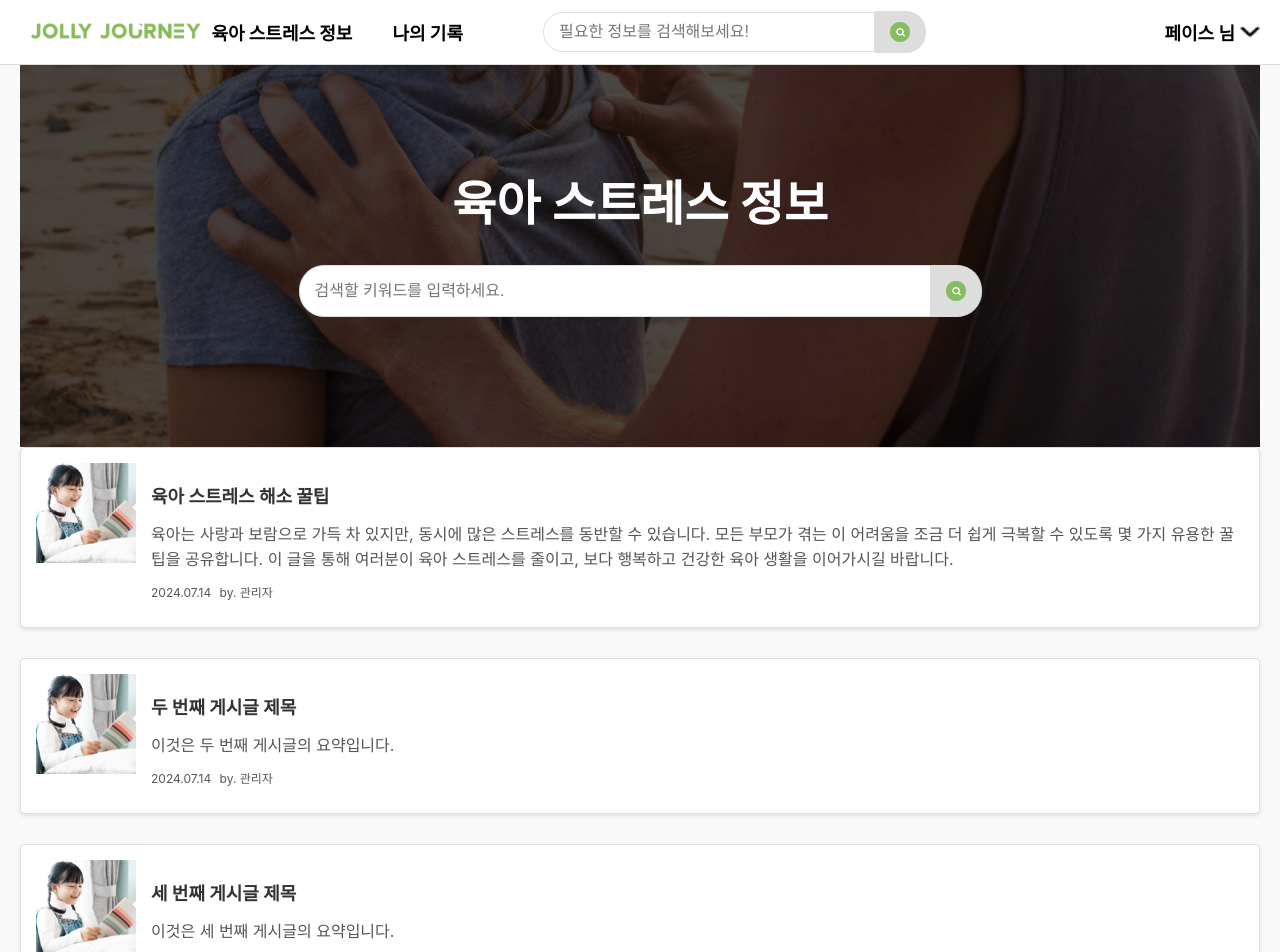
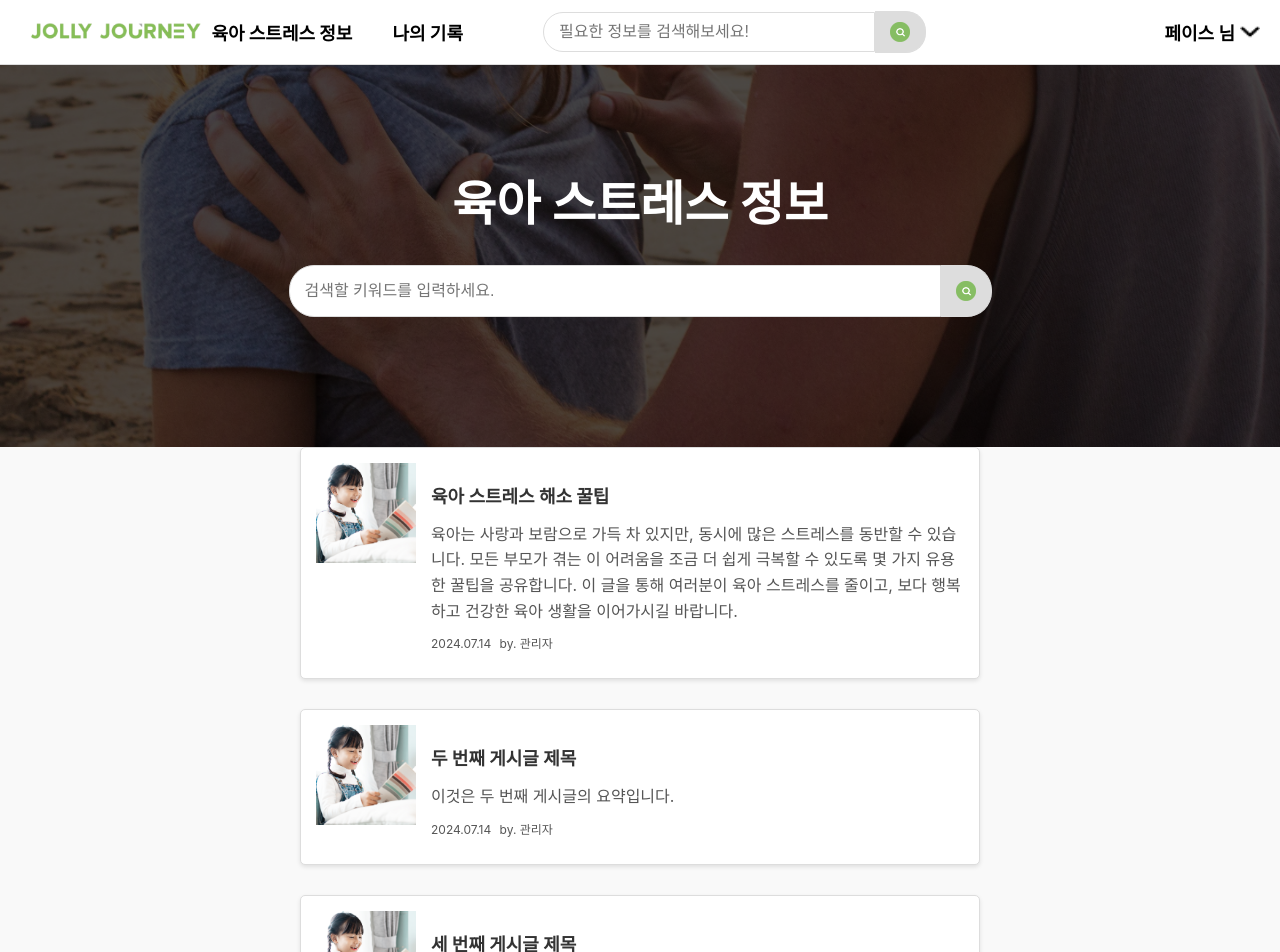
Before and after one commit to Likelion-YeungNam-Univ/12th-JollyJourney-FE, a React (Create React App) app: page / in a window 1280 px wide. Shown: the top 952 px of the page. Built offline with nearby package versions, Linux system fonts and the light colour scheme.

Commit message:
Board CSS Modification

```diff
--- a/src/components/board/Board.css
+++ b/src/components/board/Board.css
@@ -1,5 +1,5 @@
 .board-container {
-  padding: 0 20px; /* 패딩 조정 */
+  padding: 0px; /* 패딩 조정 */
 }
 
 .board-header {
@@ -51,7 +51,9 @@
   display: flex;
   flex-direction: column;
   gap: 20px; /* 게시글 간의 간격 조정 */
+  margin: 0 300px; /* 게시글 리스트 좌우 마진 설정 */
 }
+
 
 .post-item {
   display: flex;
```
